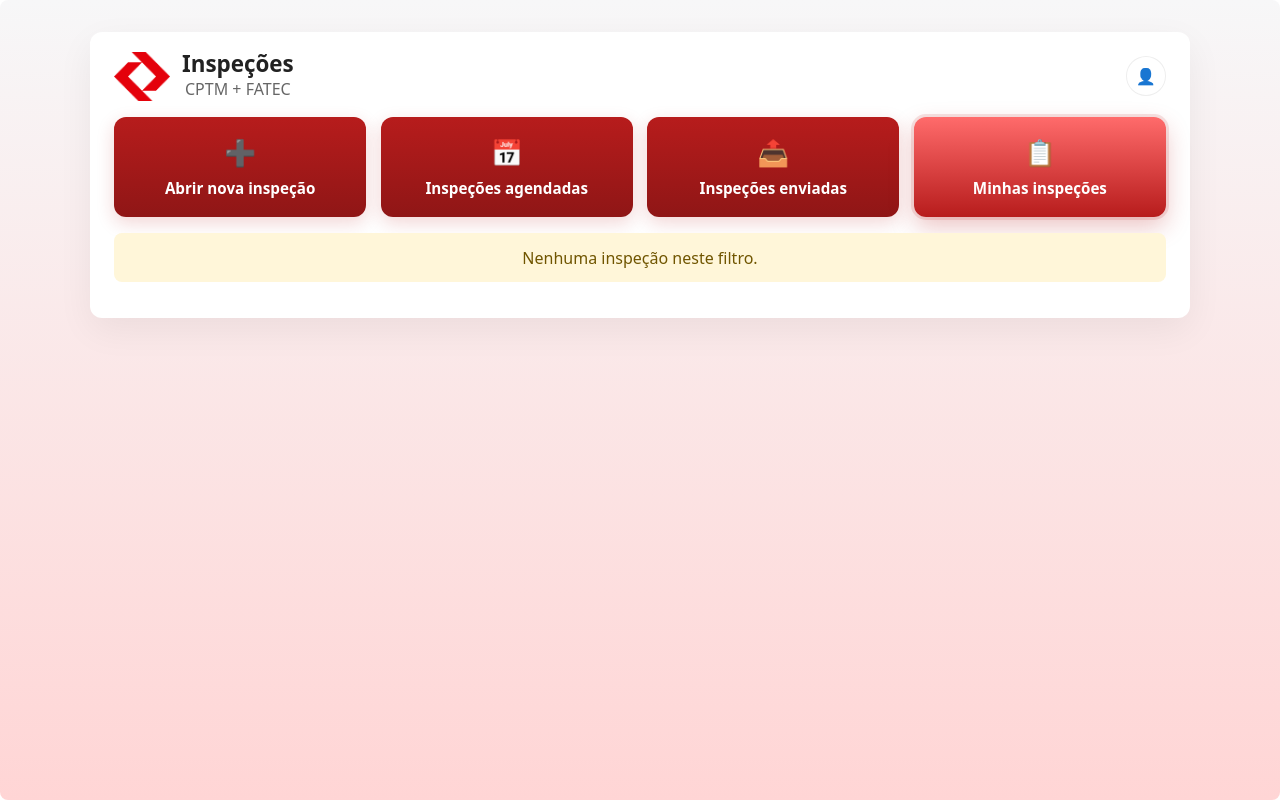
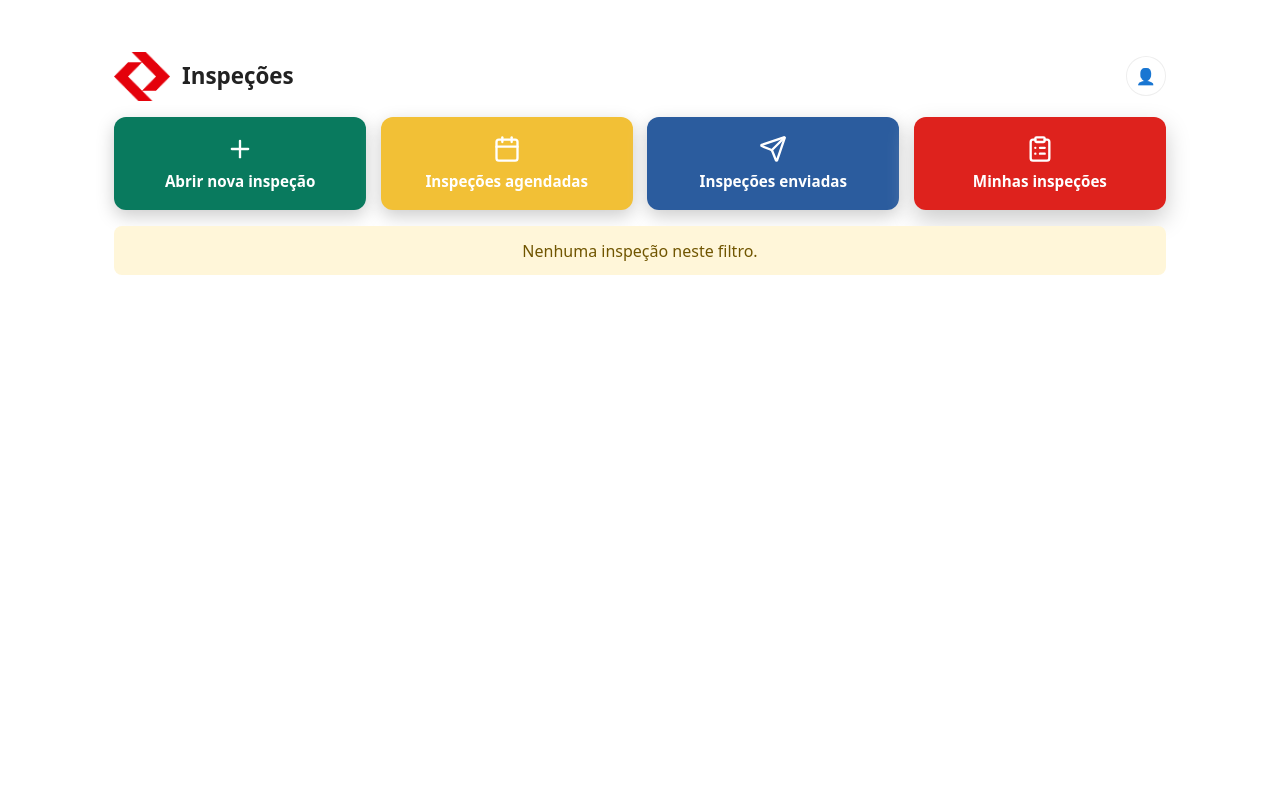
Before and after one commit to medeirosfbia/FrontProjectCPTM, a Vue app: page /main-user in a window 1280 px wide. Built offline with nearby package versions, Linux system fonts and the light colour scheme; sample sign-in values are in the browser's storage.

Commit message:
Refatorando interface front + add lucide para icons minimalistas

```diff
--- a/package.json
+++ b/package.json
@@ -10,6 +10,7 @@
   },
   "dependencies": {
     "leaflet": "^1.9.4",
+    "lucide-vue-next": "^1.0.0",
     "pinia": "^3.0.4",
     "vue": "^3.5.25",
     "vue-router": "^5.0.3"
--- a/src/components/Form.vue
+++ b/src/components/Form.vue
@@ -56,7 +56,7 @@
 
           <!-- Actions: submit on last page, otherwise Next also available -->
           <div class="actions">
-            <button type="button" class="btn" @click="saveDraft">Salvar rascunho</button>
+            <button type="button" class="btn draw" @click="saveDraft">Salvar rascunho</button>
             <button type="button" class="btn ghost" @click="cancel">Cancelar</button>
           </div>
 
@@ -315,7 +315,7 @@ function logout() {
 .container {
   min-height: 100vh;
   width: 100%;
-  background: linear-gradient(180deg, #f7f7f8, #ffd5d5);
+  background: #fff;
   display: flex;
   align-items: flex-start;
   justify-content: center;
@@ -328,7 +328,6 @@ function logout() {
   background: #fff;
   border-radius: 12px;
   padding: 1.25rem 1.5rem;
-  box-shadow: 0 12px 36px rgba(0, 0, 0, 0.06);
   display: flex;
   flex-direction: column;
   gap: 1rem
@@ -421,12 +420,41 @@ label {
   margin-bottom: 0.4rem
 }
 
-input,
+input {
+  width: 100%;
+  background-color: #f5f5f5;
+  font-weight: bolder;
+  padding: 0.65rem 0.75rem;
+  color: #606060;
+  border-radius: 8px;
+  border: 1px solid #e6e6e9;
+  font-size: 1rem;
+}
+
+input:focus {
+  outline: none;
+  border: 1px solid #ccc;
+}
+
 textarea {
-  padding: 0.6rem 0.8rem;
+  width: 100%;
+  background-color: #f5f5f5;
+  font-weight: bolder;
+  padding: 0.65rem 0.75rem;
+  color: #606060;
   border-radius: 8px;
-  border: 1px solid #eee;
-  font-size: 0.95rem
+  border: 1px solid #e6e6e9;
+  font-size: 1rem;
+}
+
+textarea:focus {
+  outline: none;
+  border: 1px solid #ccc;
+}
+
+.btn:focus {
+  outline: none;
+  border: 1px solid #ccc;
 }
 
 .actions {
@@ -436,12 +464,13 @@ textarea {
 }
 
 .btn-primary {
-  background: #0b79ff;
+  background: #097a5e;
   color: #fff;
   border: none;
   padding: 0.6rem 0.9rem;
   border-radius: 8px;
-  cursor: pointer
+  cursor: pointer;
+  width: 100%;
 }
 
 .btn {
@@ -453,10 +482,14 @@ textarea {
   color: #333
 }
 
+.btn.draw {
+  color: #f7f7f8;
+  background: #929288;
+}
+
 .btn.ghost {
   color: #f7f7f8;
-  background: #b60c0c;
-  border: 1px solid #8b8b8b
+  background: #ee3338;
 }
 
 .status {
@@ -465,10 +498,33 @@ textarea {
   font-weight: 600
 }
 
-.status.success { color: #155724; background: #d4edda; padding: 0.45rem 0.6rem; border-radius: 6px }
-.status.error { color: #721c24; background: #f8d7da; padding: 0.45rem 0.6rem; border-radius: 6px }
-.status.info { color: #0c5460; background: #d1ecf1; padding: 0.45rem 0.6rem; border-radius: 6px }
-.status.warning { color: #856404; background: #fff3cd; padding: 0.45rem 0.6rem; border-radius: 6px }
+.status.success {
+  color: #155724;
+  background: #d4edda;
+  padding: 0.45rem 0.6rem;
+  border-radius: 6px
+}
+
+.status.error {
+  color: #721c24;
+  background: #f8d7da;
+  padding: 0.45rem 0.6rem;
+  border-radius: 6px
+}
+
+.status.info {
+  color: #0c5460;
+  background: #d1ecf1;
+  padding: 0.45rem 0.6rem;
+  border-radius: 6px
+}
+
+.status.warning {
+  color: #856404;
+  background: #fff3cd;
+  padding: 0.45rem 0.6rem;
+  border-radius: 6px
+}
 
 @media (max-width:720px) {
   .row.two {
@@ -489,6 +545,11 @@ textarea {
   margin: 0.5rem 0
 }
 
+.pagination.arrows {
+  justify-content: center;
+  gap: 0.6rem;
+}
+
 .page-buttons {
   display: flex;
   gap: 0.4rem;
@@ -505,7 +566,7 @@ textarea {
 }
 
 .page-btn.active {
-  background: #b71c1c;
+  background: #097a5e;
   color: #fff;
   border-color: transparent
 }
@@ -516,9 +577,14 @@ textarea {
     gap: 0.5rem
   }
 
+  .pagination.arrows {
+    flex-direction: row;
+    justify-content: center;
+    gap: 0.6rem;
+  }
+
   .page-buttons {
     width: 100%;
-    justify-content: flex-start;
     overflow-x: auto
   }
 
--- a/src/components/Login.vue
+++ b/src/components/Login.vue
@@ -2,12 +2,12 @@
     <div class="container">
         <div class="login-screen">
             <div class="card">
-                <img src="../assets/cptm_logo.png" alt="CPTM" class="logo" />
-                <h2>Entrar</h2>
+                <img src="../assets/cptm_logo_simples.png" alt="CPTM" class="logo" />
+                <h2>Boas-vindas!</h2>
                 <form @submit.prevent="submit">
                     <label class="field">
                         <span>Email</span>
-                        <input v-model="email" type="email" required placeholder="seu@exemplo.com" />
+                        <input v-model="email" type="email" required placeholder="user@cptm.team" />
                     </label>
                     <label class="field">
                         <span>Senha</span>
@@ -16,7 +16,6 @@
                     <button class="btn-primary" type="submit">Entrar</button>
                 </form>
                 <div v-if="error" class="form-error">{{ error }}</div>
-                <p class="muted">CPTM + FATEC - Projeto de demonstração</p>
             </div>
         </div>
     </div>
@@ -55,7 +54,7 @@ async function submit() {
     display: flex;
     align-items: center;
     justify-content: center;
-    background: linear-gradient(180deg, #f7f7f8, #ffd5d5);
+    background: #ffff;
     z-index: 9999;
 }
 
@@ -65,12 +64,11 @@ async function submit() {
     background: #fff;
     border-radius: 12px;
     padding: 2rem;
-    box-shadow: 0 12px 30px rgba(0, 0, 0, 0.06);
     text-align: center;
 }
 
 .logo {
-    width: 140px;
+    width: 100px;
     height: auto;
     margin: 0 auto 0.75rem;
     filter: drop-shadow(0 8px 20px rgba(0, 0, 0, 0.06));
@@ -78,7 +76,7 @@ async function submit() {
 
 h2 {
     margin: 0 0 1rem;
-    color: #222;
+    color: #606060;
 }
 
 .field {
@@ -96,10 +94,18 @@ h2 {
 
 input {
     width: 100%;
+    background-color: #e6e6e9;
+    font-weight: bolder;
     padding: 0.65rem 0.75rem;
+    color: #606060;
     border-radius: 8px;
     border: 1px solid #e6e6e9;
     font-size: 1rem;
+}
+
+input:focus {
+  outline: none;
+  border: 1px solid #ccc;
 }
 
 .btn-primary {
@@ -108,7 +114,7 @@ input {
     padding: 0.75rem;
     border-radius: 10px;
     border: none;
-    background: #b71c1c;
+    background: #ee3338;
     color: #fff;
     font-weight: 600;
     cursor: pointer;
@@ -137,4 +143,5 @@ input {
     color: #b71c1c;
     font-weight: 600;
 }
+
 </style>
--- a/src/components/MainUser.vue
+++ b/src/components/MainUser.vue
@@ -6,7 +6,6 @@
                     <img src="../assets/cptm_logo_simples.png" alt="CPTM" class="logo" />
                     <div class="header-info">
                         <h1>Inspeções</h1>
-                        <p class="subtitle">CPTM + FATEC</p>
                     </div>
                 </div>
                 <div class="user-area">
@@ -34,27 +33,27 @@
             <div class="controls">
                 <div v-if="status" class="sync-message">{{ status }}</div>
                 <div class="quick-grid">
-                    <button class="quick-btn" @click="openNewInspection" aria-label="Abrir nova inspeção">
-                        <div class="icon">➕</div>
+                    <button class="quick-btn green" @click="openNewInspection" aria-label="Abrir nova inspeção">
+                        <Plus :size="28" />
                         <div class="label">Abrir nova inspeção</div>
                     </button>
 
-                    <button class="quick-btn" :class="{ active: viewFilter === 'scheduled' }"
+                    <button class="quick-btn yellow" :class="{ active: viewFilter === 'scheduled' }"
                         @click="setFilter('scheduled')" :aria-pressed="viewFilter === 'scheduled'"
                         aria-label="Inspeções agendadas">
-                        <div class="icon">📅</div>
+                        <Calendar :size="28" />
                         <div class="label">Inspeções agendadas</div>
                     </button>
 
-                    <button class="quick-btn" :class="{ active: viewFilter === 'sent' }" @click="setFilter('sent')"
+                    <button class="quick-btn blue" :class="{ active: viewFilter === 'sent' }" @click="setFilter('sent')"
                         :aria-pressed="viewFilter === 'sent'" aria-label="Inspeções enviadas">
-                        <div class="icon">📤</div>
+                        <Send :size="28" />
                         <div class="label">Inspeções enviadas</div>
                     </button>
 
-                    <button class="quick-btn" :class="{ active: viewFilter === 'all' }" @click="setFilter('all')"
+                    <button class="quick-btn red" :class="{ active: viewFilter === 'all' }" @click="setFilter('all')"
                         :aria-pressed="viewFilter === 'all'" aria-label="Minhas inspeções">
-                        <div class="icon">📋</div>
+                        <ClipboardList :size="28" />
                         <div class="label">Minhas inspeções</div>
                     </button>
                 </div>
@@ -72,7 +71,7 @@
                         </div>
                         <div class="right">
                             <div class="status">{{ ins.status }}</div>
-                            <button class="btn" @click="goToForm(ins)"
+                            <button class="btn continue" @click="goToForm(ins)"
                                 :disabled="ins.status === 'Enviado' || ins.status === 'Aguardando Rede'">Continuar</button>
                             <button class="btn send" @click="confirmAction('send', ins)"
                                 :disabled="ins.status === 'Enviado' || ins.status === 'Aguardando Rede'">Enviar</button>
@@ -94,6 +93,7 @@ import { onMounted } from 'vue'
 import { saveInspection, getAllInspections, deleteInspection as deleteInspectionDB } from '../services/db'
 import { syncInspections } from '../services/sync'
 import { getToken } from '../services/api'
+import { Plus, Calendar, Send, ClipboardList, LogOut, User } from 'lucide-vue-next'
 
 onMounted(async () => {
 
@@ -282,7 +282,7 @@ function cancelModal() {
 .container {
     min-height: 100vh;
     width: 100%;
-    background: linear-gradient(180deg, #f7f7f8, #ffd5d5);
+    background: #fff;
     display: flex;
     align-items: flex-start;
     justify-content: center;
@@ -297,7 +297,6 @@ function cancelModal() {
     background: #fff;
     border-radius: 12px;
     padding: 1.25rem 1.5rem;
-    box-shadow: 0 12px 36px rgba(0, 0, 0, 0.06);
     display: flex;
     flex-direction: column;
     gap: 1rem;
@@ -362,7 +361,7 @@ function cancelModal() {
     top: 48px;
     background: #fff;
     border-radius: 8px;
-    box-shadow: 0 8px 24px rgba(0, 0, 0, 0.12);
+    box-shadow: 0 8px 24px #626262;
     padding: 0.35rem;
     min-width: 110px
 }
@@ -399,11 +398,11 @@ function cancelModal() {
     gap: 0.5rem;
     padding: 1.15rem;
     border-radius: 12px;
-    background: linear-gradient(180deg, #b71c1c, #8f1616);
+    background-color: #dc1c22;
     color: #fff;
     border: none;
     cursor: pointer;
-    box-shadow: 0 6px 18px rgba(183, 28, 28, 0.18);
+    box-shadow: 0 6px 18px #ccc;
     min-height: 88px;
     text-align: center;
 }
@@ -419,19 +418,21 @@ function cancelModal() {
 
 .quick-btn:hover {
     transform: translateY(-4px);
-    box-shadow: 0 12px 26px rgba(183, 28, 28, 0.22);
-    background: linear-gradient(180deg, #ff5a5a, #9f1717);
+    box-shadow: 0 12px 26px #ccc;
 }
 
 .quick-btn.active {
-    outline: 3px solid rgba(183, 28, 28, 0.12);
-    box-shadow: 0 10px 24px rgba(183, 28, 28, 0.26);
-    background: linear-gradient(180deg, #ff6b6b, #b71c1c);
+    box-shadow: 0 10px 24px #ccc;
 }
 
 .quick-btn:focus {
-    outline: 3px solid rgba(183, 28, 28, 0.18);
+    outline: 3px solid #ccc;
 }
+
+.quick-btn.green  { background-color: #097a5e; }
+.quick-btn.yellow { background-color: #f2c036; }
+.quick-btn.blue   { background-color: #2b5c9e; }
+.quick-btn.red { background-color: #de221d; }
 
 /* Modal styles */
 .modal-overlay {
@@ -480,11 +481,11 @@ function cancelModal() {
 }
 
 .modal-actions .btn.send {
-    background: #419b05;
+    background: #097a5e;
 }
 
 .modal-actions .btn.delete {
-    background: #b71c1c;
+    background: #ca1616;
 }
 
 
@@ -522,7 +523,7 @@ function cancelModal() {
 }
 
 .btn-primary {
-    background: #b71c1c;
+    background: #ca1616;
     color: #fff;
     border: none;
     padding: 0.6rem 0.9rem;
@@ -583,6 +584,21 @@ h1 {
     background: #fff;
     cursor: pointer;
     color: #333
+}
+
+.btn.continue {
+    background: #929288;
+    color: #fff
+}
+
+.btn.send {
+    background: #2b5c9e;
+    color: #fff
+}
+
+.btn.ghost.delete {
+    background: #de221d;
+    color: #fff
 }
 
 .btn.ghost {
```
Also changed, not shown: 1 other file (tests, documents, lock files or other folders).
